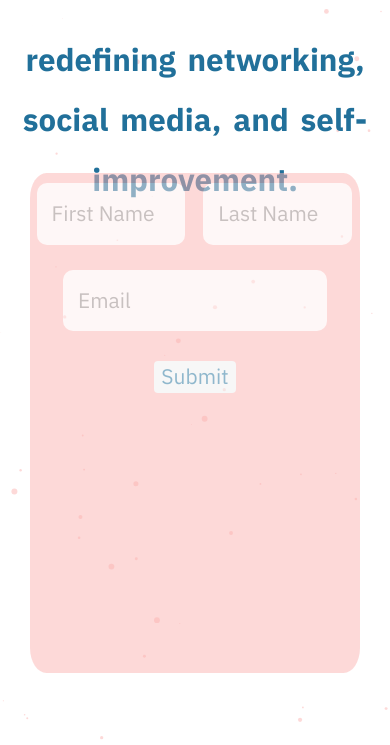
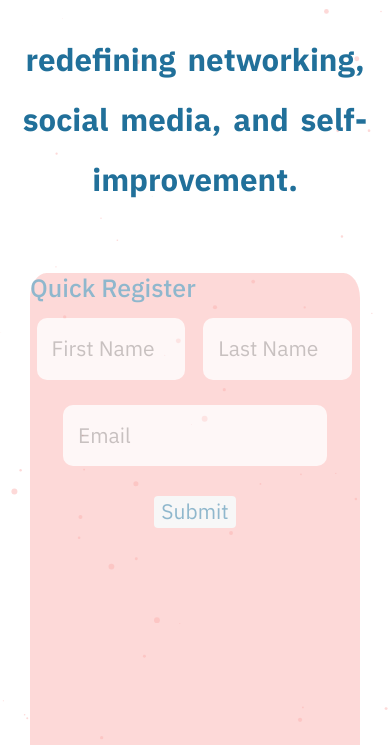
Before and after one commit to agod1373/upload, a plain HTML site: page index.html in a window 390 px wide. Shown: the part 88-833 px from the top of the page. Drawn offline with nearby package versions, Linux system fonts and the light colour scheme.

Commit message:
quick register margin for mobile devices

```diff
--- a/css/style.css
+++ b/css/style.css
@@ -132,7 +132,7 @@ main {
   #quick-register {
     display: flex;
     flex-wrap: wrap;
-    margin: 50px auto;
+    margin: 100px auto;
     min-width: 330px;
     max-width: 330px;
     min-height: 500px;
@@ -185,6 +185,17 @@ main {
   }
 }
 
+@media screen and (max-width: 450px) {
+  #quick-register {
+    display: flex;
+    flex-wrap: wrap;
+    margin: 150px auto;
+    min-width: 330px;
+    max-width: 330px;
+    min-height: 500px;
+  }
+}
+
 
 
 
@@ -197,6 +208,8 @@ main {
   width: 100%;
   height: inherit;
 }
+
+
 
 .quick-register-form {
   width: 100%;
--- a/index.html
+++ b/index.html
@@ -33,6 +33,7 @@
 
       <section id="quick-register">
         <section id="register-background">
+          <h1>Quick Register</h1>
           <form class="quick-register-form" action="index.html" method="post">
             <input type="text" id="firstName" placeholder="First Name">
             <input type="text" id="lastName" placeholder="Last Name">
```
